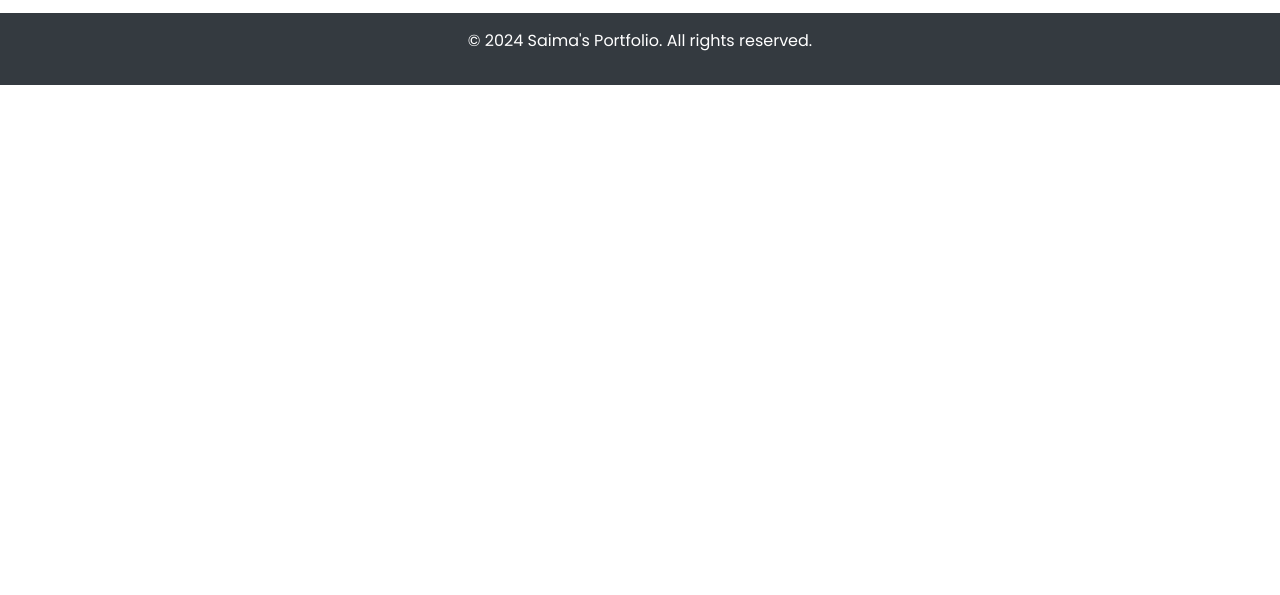
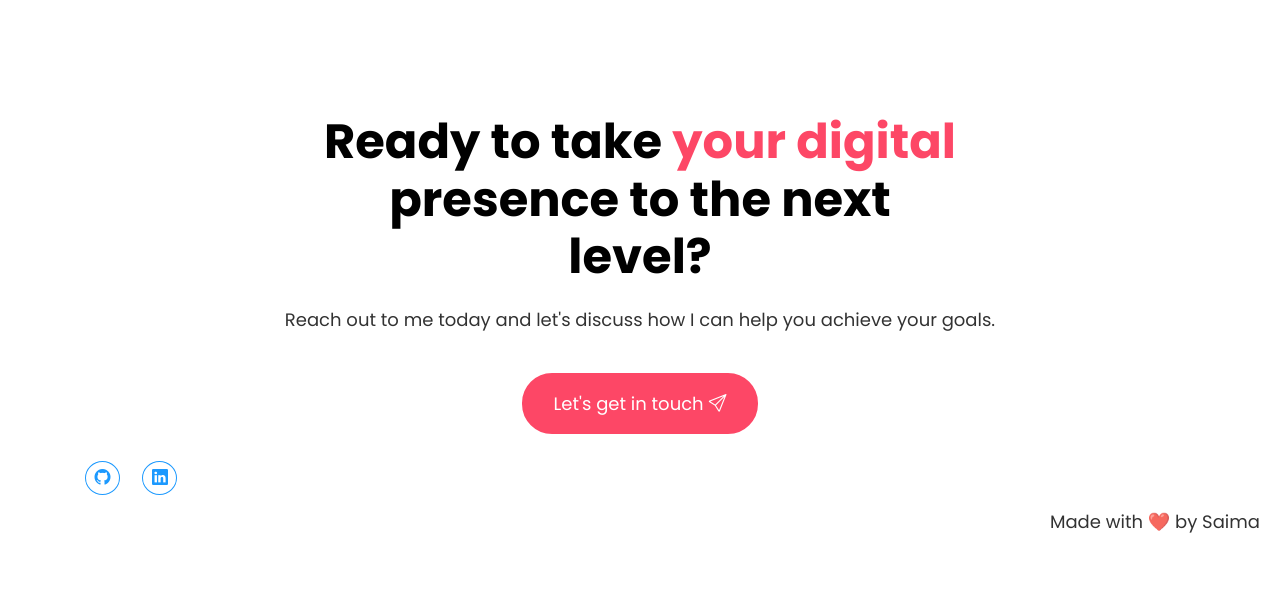
Before and after one commit to Saima223/Portfolio, a plain HTML site: page index.html in a window 1280 px wide. Shown: the part 787-1382 px from the top of the page. Before the commit the page ends 872 px from the top, so only its background shows below. Drawn offline with nearby package versions, Linux system fonts and the light colour scheme.

Commit message:
add contact section

```diff
--- a/index.html
+++ b/index.html
@@ -70,10 +70,18 @@
       </div>
     </div>
   </section>
-  <footer class="bg-dark text-white text-center py-3">
+  <section id="contact">
     <div class="container">
-        <p>&copy; 2024 Saima's Portfolio. All rights reserved.</p>
+      <h2>Ready to take <span>your digital</span><br>presence to the next<br>level?</h2>
+      <p>Reach out to me today and let's discuss how I can help you achieve your goals.</p>
+      <a href="#" class="btn-custom">Let's get in touch <i class="bi bi-send"></i></a>
+      <div class="social">
+        <a href="https://github.com/Saima223" target="_blank"><i class="bi bi-github"></i></a>
+        <a href="https://www.linkedin.com/in/saima223/" target="_blank"><i class="bi bi-linkedin"></i></a>
       </div>
-</footer>
+    </div>
+    <p class="footer-text">Made with ❤️ by Saima</p>
+  </section>
 </body>
+
 </html>
--- a/style.css
+++ b/style.css
@@ -178,3 +178,56 @@ ul {
 li {
   cursor: pointer;
 }
+
+#contact {
+  background-color: white;
+  color: black;
+  padding: 100px 0;
+  position: relative;
+}
+
+#contact .container {
+  text-align: center;
+}
+
+#contact h2 {
+  font-size: 48px;
+  font-weight: 700;
+  margin-bottom: 20px;
+}
+
+#contact h2 span {
+  color: #fd4766;
+}
+
+#contact p {
+  font-size: 18px;
+  margin-bottom: 40px;
+  opacity: 0.8;
+}
+
+.btn-custom {
+  color: #fff;
+  background: #fd4766;
+  border: 2px solid #fd4766;
+  padding: 15px 30px;
+  border-radius: 30px;
+  font-size: 18px;
+  text-decoration: none;
+  transition: all 0.3s ease-in-out;
+  display: inline-block;
+}
+
+.btn-custom:hover {
+  background: transparent;
+  color: #fd4766;
+  text-decoration: none;
+}
+
+.footer-text {
+  position: absolute;
+  bottom: 20px;
+  right: 20px;
+  font-size: 14px;
+  opacity: 0.7;
+}
```
Lines whose indentation alone changed are shown as unchanged.
